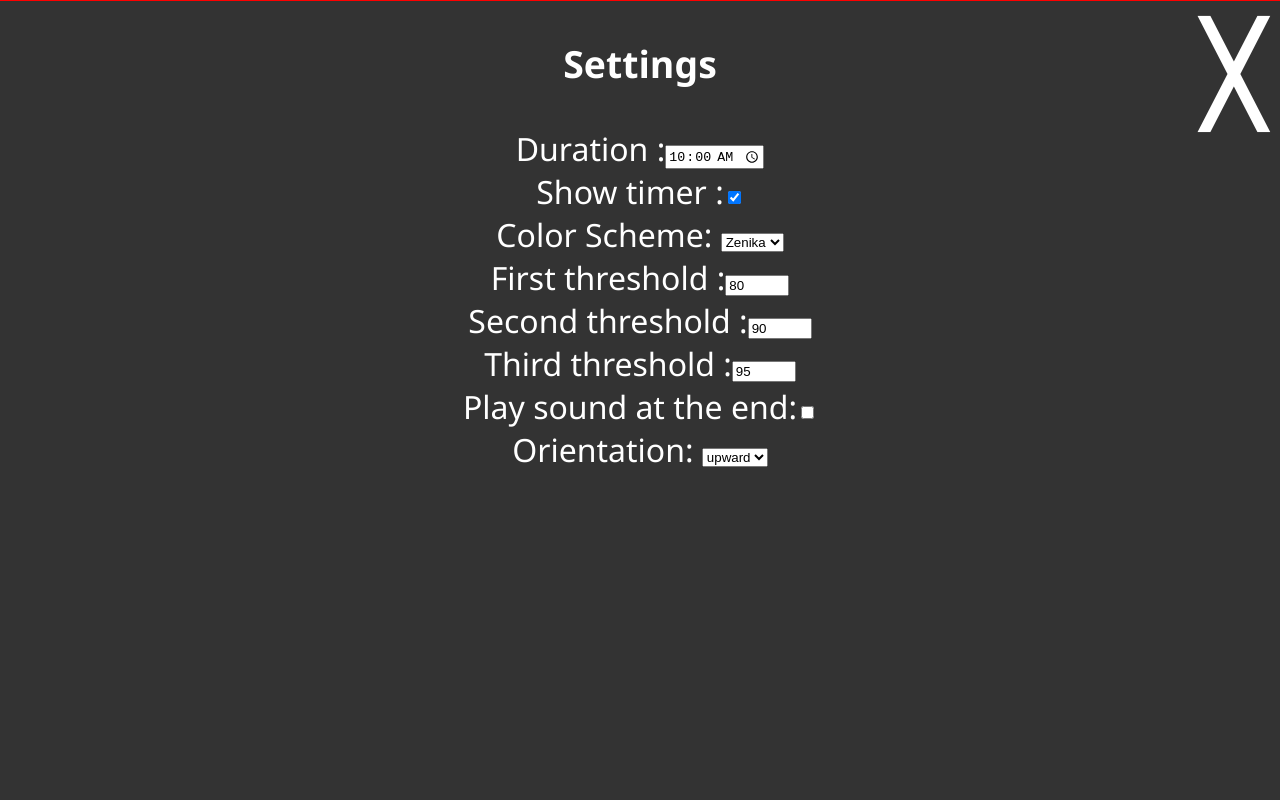
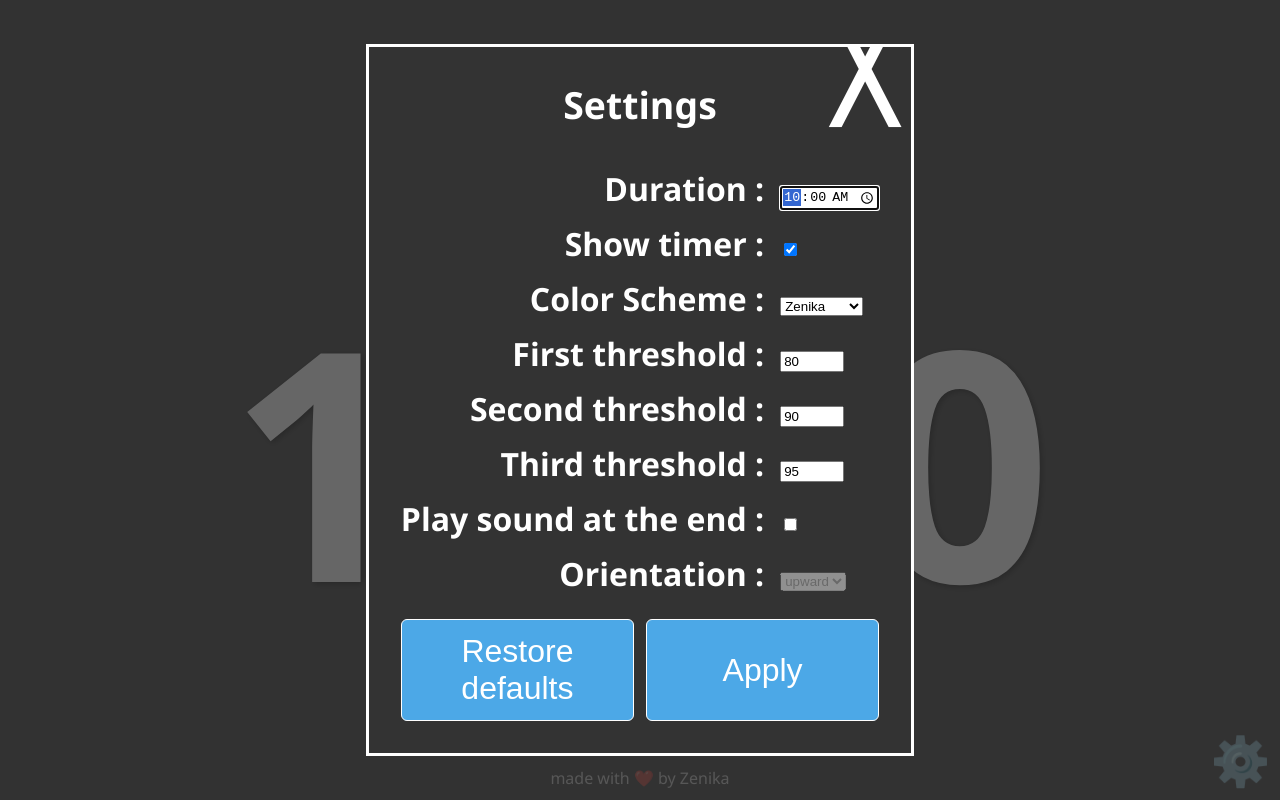
Before and after one commit to zenika-open-source/clepsydre, a website: page index.html in a window 1280 px wide. Both pictures are taken after a click on the button "⚙️". Drawn offline with Linux system fonts and the light colour scheme.

Commit message:
:sparkles: change timer params through settings panel. Url params still works

```diff
--- a/css/style.css
+++ b/css/style.css
@@ -1,9 +1,17 @@
-:root {
-  --blue: #4CA8E7;
-  --green: #00EB84;
-  --yellow: #F4C042;
-  --red: #EE2238;
-}
+:root,
+  :root.zenika-colors {
+    --blue: #4CA8E7;
+    --green: #00EB84;
+    --yellow: #F4C042;
+    --red: #EE2238;
+  }
+
+  :root.colorblind-colors {
+    --blue: #648FFF;
+    --green: #FFB000;
+    --yellow: #FE6100;
+    --red: #DC267F;
+  }
 
 html,
 body {
@@ -70,26 +78,67 @@ body {
 
 }
 
-#settings {
-  display: none;
-  position: fixed;
-  top: 0;
-  left: 50%;
-  transform: translateX(-50%);
+#settingsForm {
+  display: grid;
+  grid-template-columns: auto 1fr;
+  gap: 12px 16px;
+  align-items: center;
+  max-width: 700px;
+  margin: 24px auto;
+
+  label {
+    justify-self: end;
+    font-weight: 600;
+    white-space: nowrap;
+  }
+
+  div {
+    width: 100%;
+  }
+}
+
+#settingsModal {
   color: white;
-  width: 100%;
-  height: 100%;
-  text-align: center;
+  min-width: 20%;
   font-size: 2em;
   background-color: #333333;
   z-index: 50;
-  border: 1px solid red;
+
+  h3 {
+    margin-top: 0;
+    text-align: center;
+  }
 
   #closeSettings {
     position: absolute;
     top: 0;
     right: 0;
+    line-height: 0.1em; /* ugly fix */
   }
+
+  div.buttons {
+    display: flex;
+    gap: 12px;
+  }
+
+  button.action {
+    border: 1px solid white;
+    background-color: var(--blue);
+    cursor: pointer;
+    display: inline-block;
+    color: white;
+    text-align: center;
+    padding: 0.4em;
+    font-size: 1em;
+    border-radius: 6px;
+    flex: 1;
+  }
+
+}
+
+#settingsModal::backdrop {
+  background-color: #333333;
+  opacity: 0.75;
 }
 
 #toggleSettings {
--- a/index.html
+++ b/index.html
@@ -1,5 +1,5 @@
 <!doctype html>
-<html class="no-js" lang="">
+<html class="zenika-colors" lang="en">
 
 <head>
   <meta charset="utf-8">
@@ -15,46 +15,66 @@
 </head>
 
 <body>
-  <div id="settings">
+  <dialog id="settingsModal" onsubmit="submitSettings()">
     <h3>Settings</h3>
-    <button id="closeSettings" class="btn" onclick="toggleSettings()">╳</button>
+    <form id="settingsForm" method="dialog" name="settingsForm">
+      <button id="closeSettings" class="btn" onclick="hideSettings()">╳</button>
 
+      <label for="duration">Duration :</label>
       <div>
-      <label for="settings-duration">Duration :</label><input type="time" id="settings-duration" value="10:00">
+        <input type="time" id="duration" name="duration" value="10:00" autofocus>
       </div>
+
+      <label for="show-timer">Show timer :</label>
       <div>
-      <label for="settings-show-timer">Show timer :</label><input type="checkbox" id="settings-show-timer" checked />
+        <input type="checkbox" id="show-timer" name="show-timer" checked />
       </div>
+
+      <label for="color-scheme">Color Scheme :</label>
       <div>
-      <label for="settings-color-scheme">Color Scheme:</label>
-      <select id="settings-color-scheme">
-        <option value="zenika">Zenika</option>
-        <option value="alt">Alt</option>
+        <select id="color-scheme" name="color-scheme">
+          <option value="zenika-colors" selected>Zenika</option>
+          <option value="colorblind-colors">Colorblind</option>
         </select>
       </div>
+
+      <label for="threshold1">First threshold :</label>
       <div>
-      <label for="settings-threshold1">First threshold :</label><input id="settings-threshold1" type="number" min="0" max="100" value="80" /><br />
-      <label for="settings-threshold2">Second threshold :</label><input id="settings-threshold2" type="number" min="0" max="100" value="90" /><br />
-      <label for="settings-threshold3">Third threshold :</label><input id="settings-threshold3" type="number" min="0" max="100" value="95" />
+        <input id="threshold1" name="threshold1" type="number" min="0" max="100" value="80" /><br />
       </div>
+      <label for="threshold2">Second threshold :</label>
       <div>
-      <label for="settings-play-sound">Play sound at the end:</label><input type="checkbox" id="settings-play-sound" />
+        <input id="threshold2" name="threshold2" type="number" min="0" max="100" value="90" /><br />
       </div>
+      <label for="threshold3">Third threshold :</label>
       <div>
-      <label for="settings-orientation">
-        Orientation:
-      </label>
-      <select id="settings-orientation">
+        <input id="threshold3" name="threshold3" type="number" min="0" max="100" value="95" />
+      </div>
+
+      <label for="play-sound">Play sound at the end :</label>
+      <div>
+        <input type="checkbox" id="play-sound" name="play-sound"/>
+      </div>
+
+      <label for="orientation">Orientation :</label>
+      <div>
+        <select id="orientation" name="orientation" disabled>
           <option value="upward">upward</option>
           <option value="right">right</option>
         </select>
       </div>
+    </form>
+    <div class="buttons">
+      <button id="resetBtn" class="action" onclick="resetDefaultSettings()">Restore defaults</button>
+      <button id="submitBtn" class="action" onclick="submitSettings()">Apply</button>
     </div>
+
+  </dialog>
 
   <div id="startMessage"><button class="btn" onclick="startAnimation()">START</button></div>
   <div id="timer">00:00</div>
   <div id="expandingDiv"></div>
-  <div id="toggleSettings"><button class="btn" onclick="toggleSettings()">⚙️</button></div>
+  <div id="toggleSettings"><button class="btn" onclick="showSettings()">⚙️</button></div>
   <div id="credits">made with ❤️ by Zenika</div>
 
   <script src="js/app.js"></script>
--- a/js/app.js
+++ b/js/app.js
@@ -1,27 +1,46 @@
-// Lecture du paramètre "duration" dans l'URL (en secondes)
+// fetch params in url for quick settings
 const params = new URLSearchParams(globalThis.location.search);
-const durationParam = params.get("duration"); // ex: "2m30s", par défaut 10m
-const durationInSeconds = parseDuration(durationParam);
-const soundEnabled = params.get("sound") === "true";
-
 const div = document.getElementById('expandingDiv');
 const timer = document.getElementById('timer');
 const startMessage = document.getElementById('startMessage');
-const settingsPane = document.getElementById("settings");
-const settingsBtn = document.getElementById("toggleSettings");
-
+const settingsModal = document.getElementById("settingsModal");
+const settingsForm = document.getElementById("settingsForm");
 const totalHeight = window.innerHeight;
 
-let settingsVisible = false;
+const defaultSettings = {
+  "durationInSeconds" : 600,
+  "showTimer": true,
+  "colorScheme": "zenika-colors",
+  "firstThreshold": 0.8,
+  "secondThreshold": 0.9,
+  "thirdThreshold": 0.95,
+  "soundEnabled": false,
+  "orientation": "upward"
+}
+
+let settings = {
+  "durationInSeconds" : parseDuration(params.get("duration")),
+  "showTimer": true,
+  "colorScheme": "zenika-colors",
+  "firstThreshold": 0.8,
+  "secondThreshold": 0.9,
+  "thirdThreshold": 0.95,
+  "soundEnabled": params.get("sound") === "true",
+  "orientation": "upward"
+}
+
 let wakeLock = null;
 
+
+// ------------- Settings ----------------
+
 function parseDuration(durationStr) {
-  const DEFAULT = 600; // par défaut 10 minutes
+  const DEFAULT = 600; // 10 minutes by default
   if (!durationStr) return DEFAULT;
 
   durationStr = durationStr.toLowerCase().trim();
   let totalSeconds = 0;
-  const regex = /(\d+)([ms]?)/g;
+  const regex = /(\d+)([ms:]?)/g;
   let match;
   let found = false;
 
@@ -29,7 +48,7 @@ function parseDuration(durationStr) {
     found = true;
     const value = Number.parseInt(match[1], 10);
     const unit = match[2] || "s";
-    if (unit === "m") {
+    if (unit === "m" || unit === ":") {
       totalSeconds += value * 60;
     } else {
       totalSeconds += value;
@@ -37,63 +56,104 @@ function parseDuration(durationStr) {
   }
 
   if (!found || totalSeconds <= 0) {
-    console.warn(`Durée invalide ("${durationStr}"), utilisation de la valeur par défaut: ${DEFAULT}m`);
+    console.warn(`Durée invalide ("${durationStr}"), utilisation de la valeur par défaut: ${DEFAULT}s`);
     return DEFAULT;
   }
   return totalSeconds;
 }
 
 
+function showSettings() {
+  settingsModal.showModal();
+}
+
+function hideSettings() {
+  settingsModal.close();
+}
+
+function submitSettings() {
+  settings.durationInSeconds = parseDuration(settingsForm["duration"].value.replace(":", "m"))
+  settings.colorScheme = settingsForm["color-scheme"].value;
+  settings.showTimer = settingsForm["show-timer"].checked;
+  settings.firstThreshold = settingsForm["threshold1"].value / 100;
+  settings.secondThreshold = settingsForm["threshold2"].value / 100;
+  settings.thirdThreshold = settingsForm["threshold3"].value / 100;
+  settings.soundEnabled = settingsForm["play-sound"].checked;
+  settings.orientation = settingsForm["orientation"].value;
+
+  applySettings();
+  hideSettings();
+}
+
+function applySettings() {
+  updateTimer(settings.durationInSeconds);
+  document.documentElement.className = settings.colorScheme;
+
+  if (settings.showTimer === false) {
+    // maybe only hide the timer once it's started, but keep it visible until start to show the duration?
+    timer.style.display = "none";
+  } else {
+    timer.style.display = "block";
+  }
+
+  updateSettingsForm();
+
+  // Currently : apply changes to running timer. Maybe start the timer over?
+}
+
+function updateSettingsForm() {
+  // Apply the settings to the form so it reflects current settings
+  settingsForm["duration"].value = clockFormat(settings.durationInSeconds);
+  settingsForm["show-timer"].checked = settings.showTimer;
+  settingsForm["color-scheme"].value = settings.colorScheme;
+  settingsForm["threshold1"].value = settings.firstThreshold * 100;
+  settingsForm["threshold2"].value = settings.secondThreshold * 100;
+  settingsForm["threshold3"].value = settings.thirdThreshold * 100;
+  settingsForm["play-sound"].checked = settings.soundEnabled;
+  settingsForm["orientation"].value = settings.orientation;
+}
+
+function resetDefaultSettings() {
+  settings = defaultSettings;
+  updateSettingsForm();
+}
+
+// ------------- Animation ----------------
+
+function clockFormat(seconds) {
+  const minutes = Math.floor(seconds / 60);
+  const remainingSeconds = seconds % 60;
+
+  // format into "mm:ss" padded with 0 if needed
+  return `${String(minutes).padStart(2, '0')}:${String(remainingSeconds).padStart(2, '0')}`;
+}
+
 function updateTimer(secRemaining) {
   const sec = Math.max(0, Math.ceil(secRemaining));
-  const minutes = Math.floor(sec / 60);
-  const seconds = sec % 60;
-  timer.textContent = `${String(minutes).padStart(2, '0')}:${String(seconds).padStart(2, '0')}`;
+  timer.textContent = clockFormat(sec);
 }
 
 function getClassByProgress(p) {
-  // p = pourcentage entre 0 et 1
-  if (p < 0.8) return 'start';
-  if (p < 0.9) return 'critical';
-  if (p < 0.95) return 'very-critical';
+  // p = percentage between 0 and 1
+  if (p < settings.firstThreshold) return 'start';
+  if (p < settings.secondThreshold) return 'critical';
+  if (p < settings.thirdThreshold) return 'very-critical';
   return 'ending';
-}
-
-function toggleSettings() {
-  if (settingsVisible) {
-    hideSettings();
-  } else {
-    showSettings();
-  }
-}
-
-function showSettings() {
-  settingsVisible = true;
-  settingsPane.style.display = "block";
-  settingsBtn.style.display = "none";
-}
-
-function hideSettings() {
-  settingsVisible = false;
-  settingsPane.style.display = "none";
-  settingsBtn.style.display= "block";
-  // TODO : apply all settings on close
 }
 
 
 function startAnimation() {
   requestWakeLock();
   startMessage.style.opacity = 0;
-  hideSettings();
   setTimeout(() => startMessage.style.display = 'none', 600);
 
   const startTime = performance.now();
 
   function animate(time) {
     const elapsed = time - startTime;
-    const progress = Math.min(elapsed / (durationInSeconds * 1000), 1); // 0 → 1
+    const progress = Math.min(elapsed / (settings.durationInSeconds * 1000), 1); // 0 → 1
     const currentHeight = Math.floor(totalHeight * progress);
-    const remaining = durationInSeconds - (elapsed / 1000);
+    const remaining = settings.durationInSeconds - (elapsed / 1000);
     updateTimer(remaining);
 
     div.style.height = `${currentHeight}px`;
@@ -131,7 +191,7 @@ async function requestWakeLock() {
 }
 
 function playBeep() {
-  if (!soundEnabled) return;
+  if (!settings.soundEnabled) return;
 
   const AudioContext = window.AudioContext || window.webkitAudioContext;
   const audioCtx = new AudioContext();
@@ -157,5 +217,4 @@ document.addEventListener('visibilitychange', () => {
   }
 });
 
-// Affiche la durée totale avant démarrage
-updateTimer(durationInSeconds);
+applySettings();
```
Also changed, not shown: README.md. Lines whose indentation alone changed are shown as unchanged.
